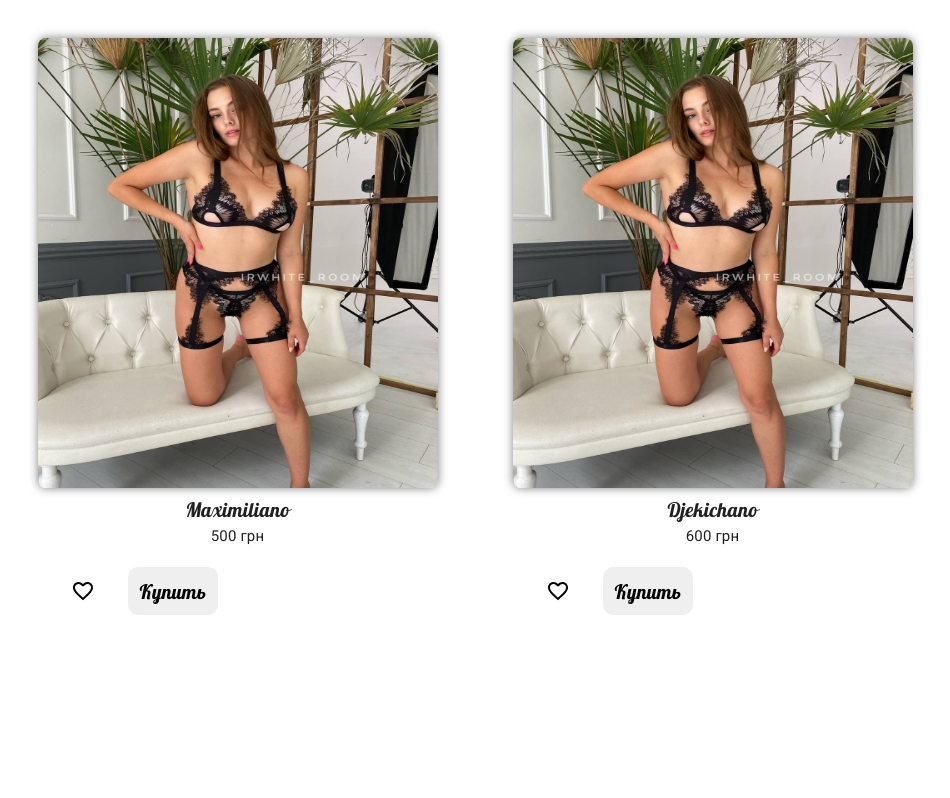
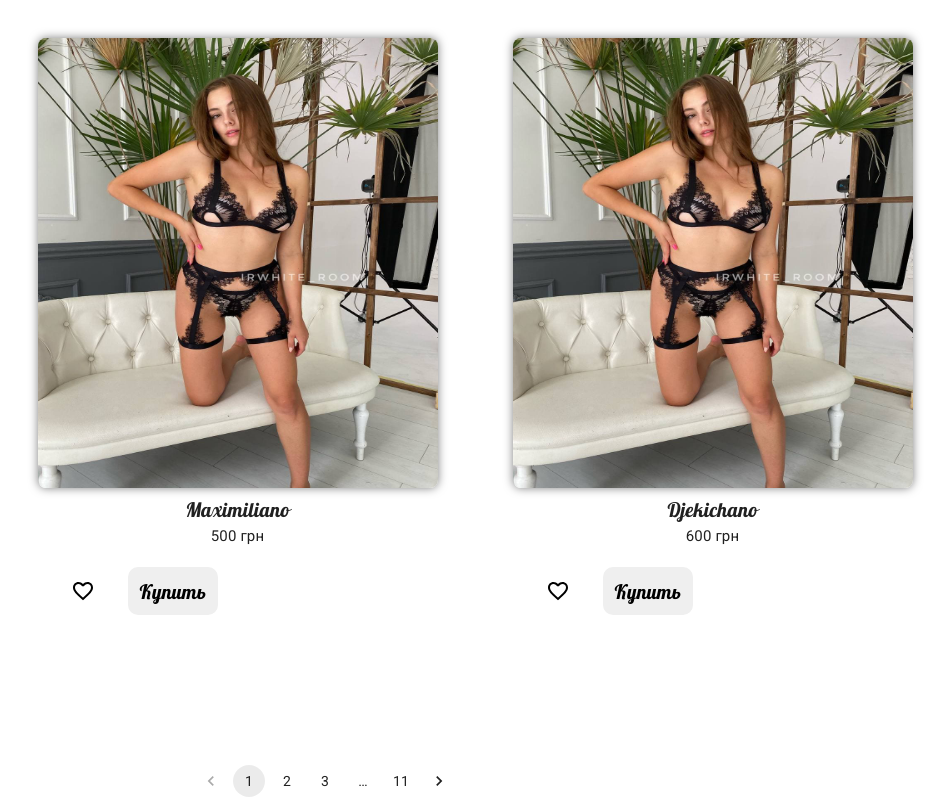
Before and after one commit to VladPobidash/underwear, a React (Create React App) app: page /swimwear in a window 1280 px wide. Shown: the part 912-1710 px from the top of the page, without its empty margins (315-1265 px from the left). Built offline with nearby package versions, Linux system fonts and the light colour scheme; a web font is replaced by a local one.

Commit message:
pagination

```diff
--- a/src/pages/Category.jsx
+++ b/src/pages/Category.jsx
@@ -11,6 +11,8 @@ import Box from "@mui/material/Box";
 import InputLabel from "@mui/material/InputLabel";
 import FormControl from "@mui/material/FormControl";
 import NativeSelect from "@mui/material/NativeSelect";
+import Pagination from "@mui/material/Pagination";
+import Stack from "@mui/material/Stack";
 
 const Category = () => {
   const route = useRouteMatch();
@@ -105,7 +107,7 @@ const Category = () => {
             <Box className="category__sort" sx={{ minWidth: 120 }}>
               <FormControl fullWidth>
                 <InputLabel variant="standard" htmlFor="uncontrolled-native">
-                Сортировать по
+                  Сортировать по
                 </InputLabel>
                 <NativeSelect
                   defaultValue={30}
@@ -147,6 +149,9 @@ const Category = () => {
           </div>
         </div>
       </div>
+      <Stack spacing={2} className="category__pagination">
+        <Pagination count={11} defaultPage={1} siblingCount={0} />
+      </Stack>
       <Footer />
     </section>
   );
--- a/src/pages/category.scss
+++ b/src/pages/category.scss
@@ -1,6 +1,7 @@
 .category {
   z-index: 10;
   position: relative;
+  width: 100%;
   &__container {
     display: flex;
     flex-direction: column;
@@ -196,6 +197,10 @@
     font-size: 15px;
     display: block;
     text-align: center;
+  }
+  &__pagination {
+    display: flex;
+    align-items: center;
   }
 }
 
```
